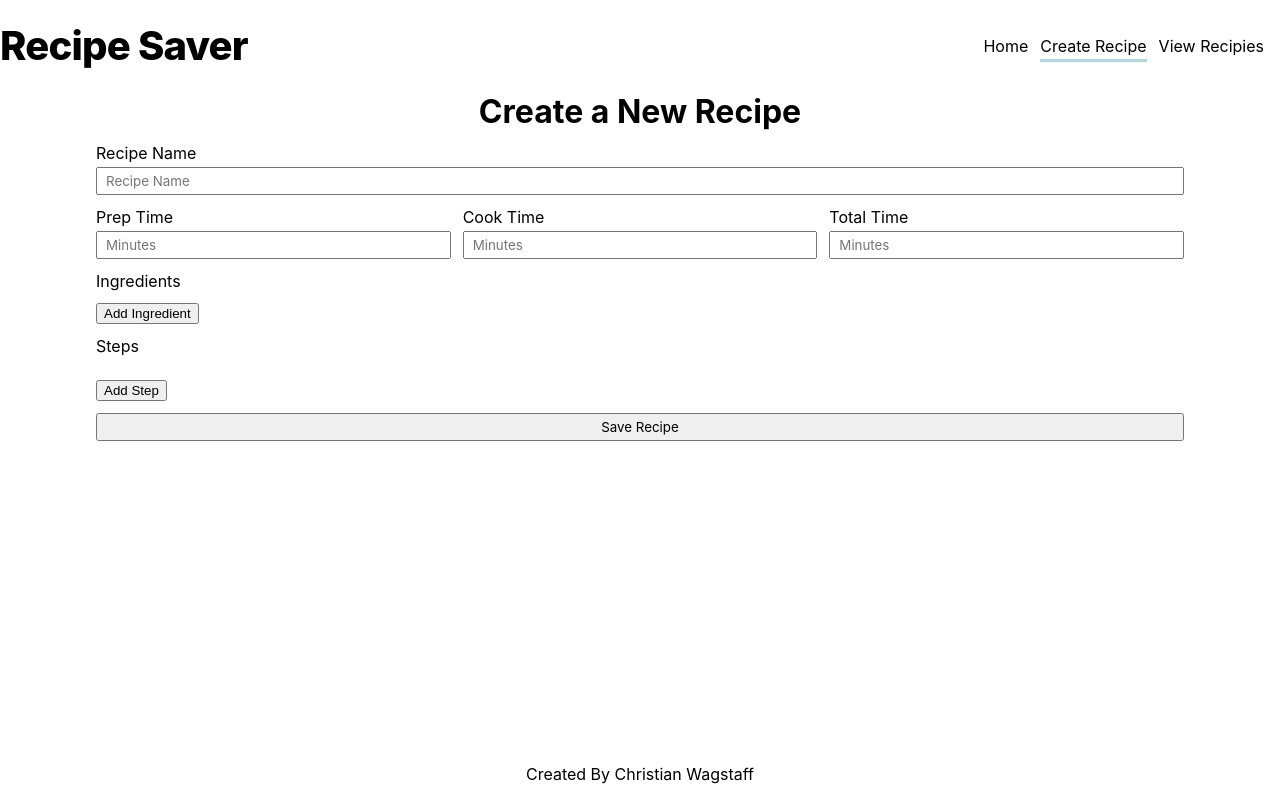
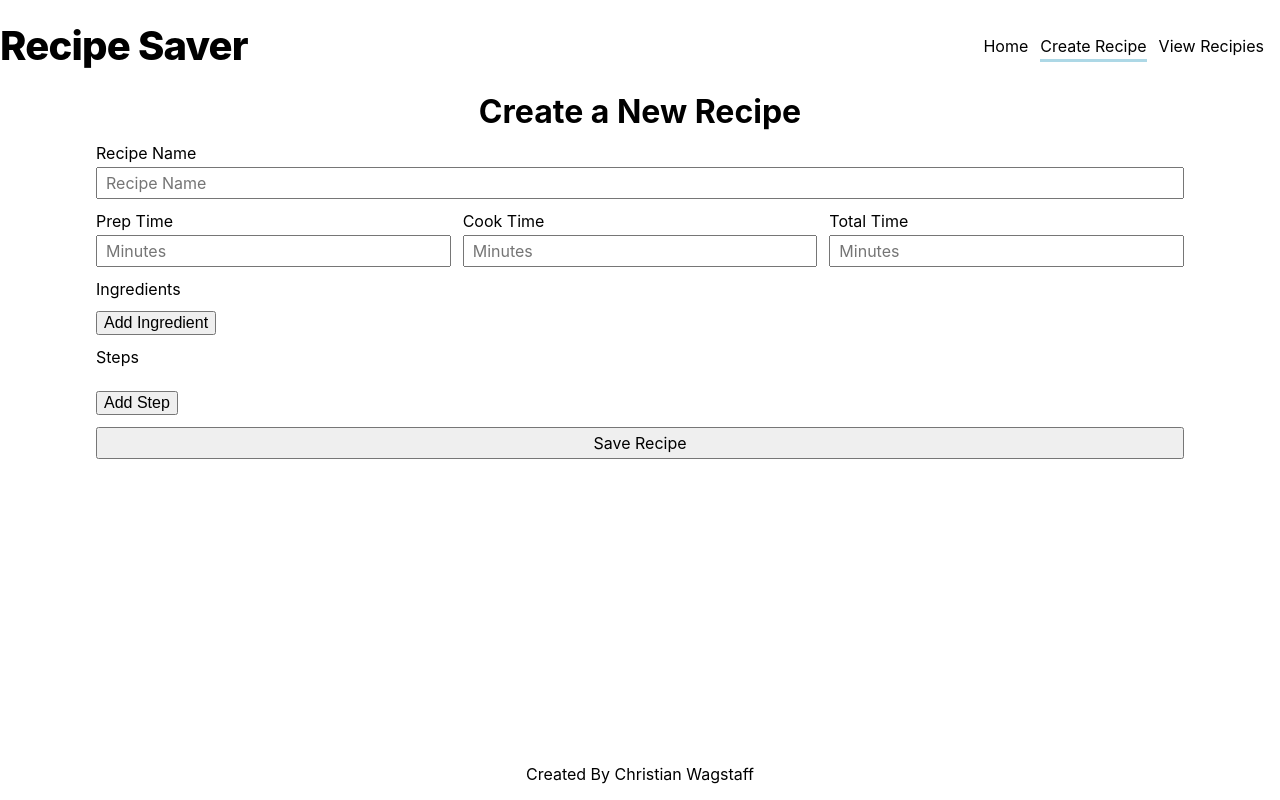
Before and after one commit to christianwagstaff/recipe_saver, a Next.js app: page /recipes/new in a window 1280 px wide. Built offline with nearby package versions, Linux system fonts and the light colour scheme.

Commit message:
Updated form UI

```diff
--- a/components/NewRecipeForm.module.css
+++ b/components/NewRecipeForm.module.css
@@ -106,3 +106,10 @@
 .error.active {
   display: block;
 }
+
+.delete {
+  padding: .25rem;
+  background-color: rgb(255, 142, 142);
+  border-radius: 2px;
+  border: 1px solid black;
+}
--- a/components/NewRecipeForm.tsx
+++ b/components/NewRecipeForm.tsx
@@ -57,6 +57,24 @@ const NewRecipeForm = ({
   const [cookTime, setCookTime] = useState(recipe?.cookTime || '')
   const [totalTime, setTotalTime] = useState(recipe?.totalTime || '')
   const [message, setMessage] = useState('')
+
+  const deleteRecipe = async (e: FormEvent) => {
+    e.preventDefault()
+    try {
+      const res = await fetch(`/api/recipes/${recipe?._id}`, {
+        method: 'DELETE',
+      })
+
+      // Throw error with status code if fetch fails
+      if (!res.ok) {
+        throw new Error(`${res.status}`)
+      }
+      // Return to previous page
+      router.back()
+    } catch (error) {
+      setMessage('Failed to delete recipe')
+    }
+  }
 
   const saveEditRecipe = async (e: FormEvent) => {
     e.preventDefault() // Don't redirect on submit
@@ -316,6 +334,11 @@ const NewRecipeForm = ({
         <button onClick={handleAddStep}>Add Step</button>
       </label>
       <input type="submit" value={edit ? 'Edit Recipe' : 'Save Recipe'} />
+      {edit && (
+        <button onClick={deleteRecipe} className={styles.delete}>
+          Delete Recipe
+        </button>
+      )}
     </form>
   )
 }
--- a/styles/globals.css
+++ b/styles/globals.css
@@ -13,9 +13,16 @@ a {
   text-decoration: none;
 }
 
-input, select, textarea {
-  padding: .25rem .5rem;
+input,
+select,
+textarea {
+  padding: 0.25rem 0.5rem;
   font-family: inherit;
+  font-size: inherit;
+}
+
+button {
+  font-size: inherit;
 }
 
 *,
@@ -24,6 +31,11 @@ input, select, textarea {
   box-sizing: border-box;
 }
 
-h1, h2, h3, h4, h5, h6 {
+h1,
+h2,
+h3,
+h4,
+h5,
+h6 {
   margin: 0;
 }
```
